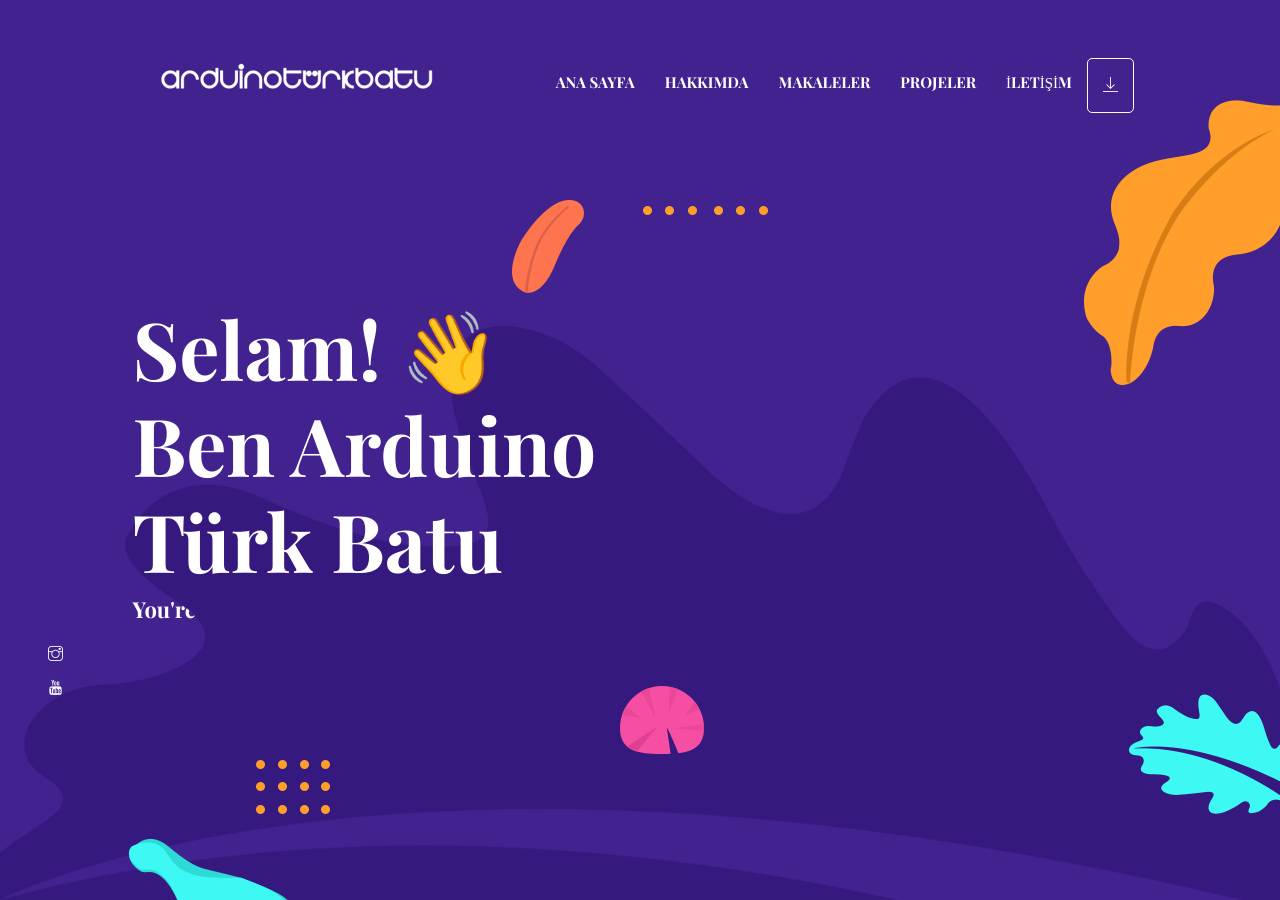
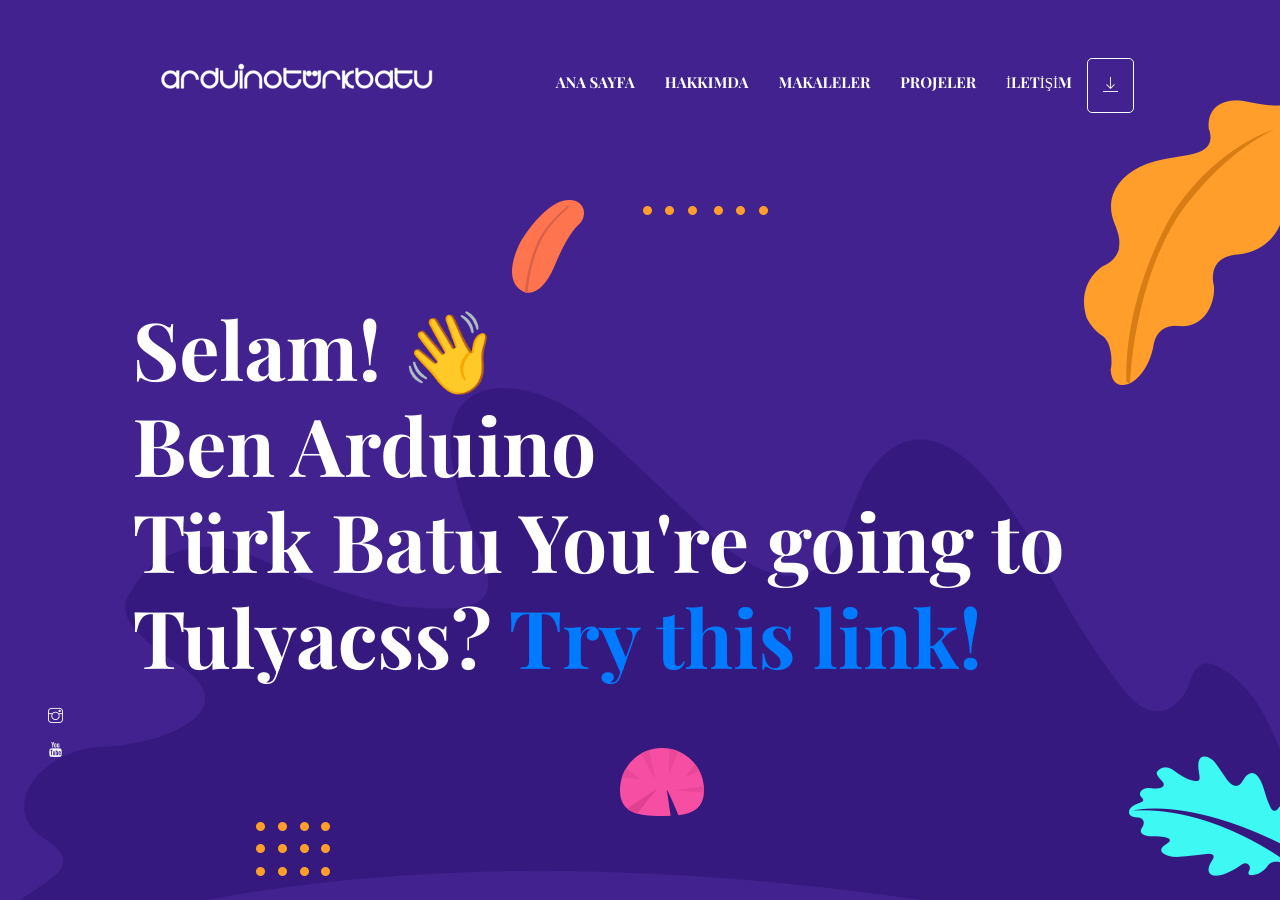
Before and after one commit to arduinoturkbatu/arduinoturkbatu.github.io, a Jekyll site: the page built from index.html, in a window 1280 px wide and 900 px high. Built offline with Jekyll 4.4.1, drawn with Linux system fonts in a browser that asks for light colours.

Commit message:
Update hero-section.html

```diff
--- a/_includes/hero-section.html
+++ b/_includes/hero-section.html
@@ -5,7 +5,7 @@
       <div class="col-lg-11 mx-auto">
         <h1 class="text-white font-tertiary">
           {{ site.data.settings.hero.hero-title }}
-          <h4 class="text-white font-tertiary" style="z-index:2 !important;">You're going to Tulyacss? <a href="/tulyacss/">Try this link!</a></h4>
+          You're going to Tulyacss? <a href="/tulyacss/">Try this link!</a>
         </h1>
       </div>
     </div>
```
